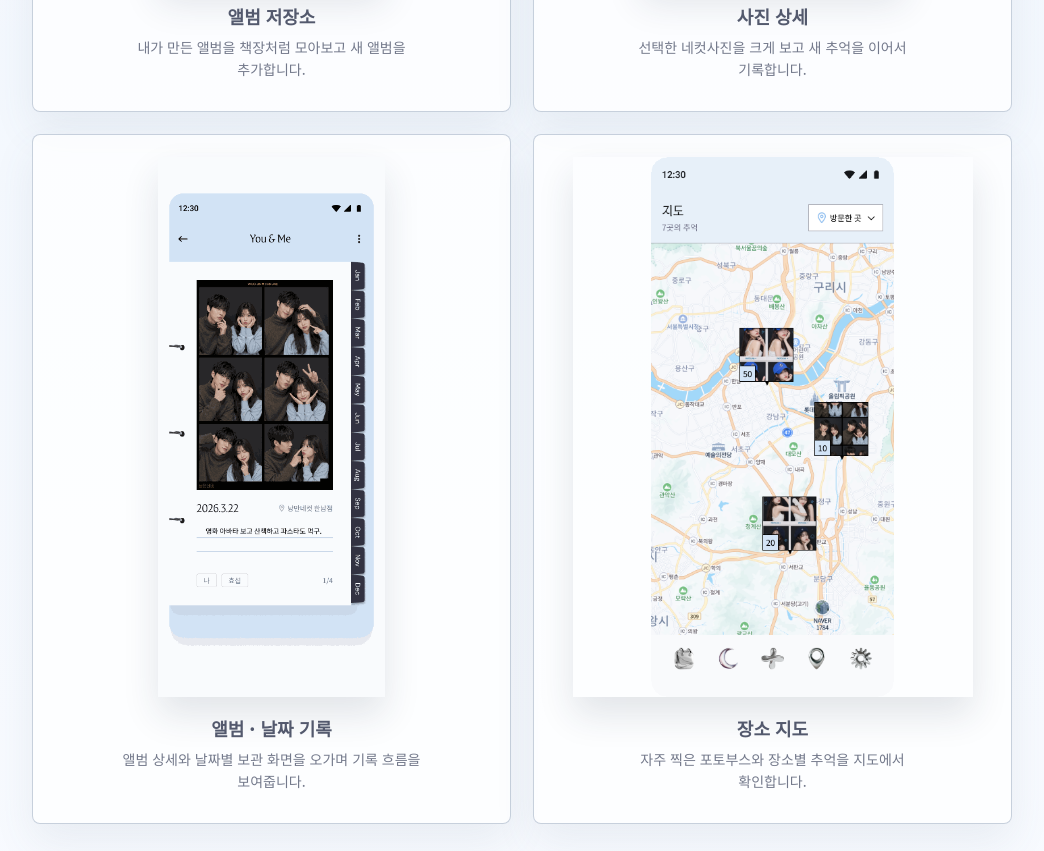
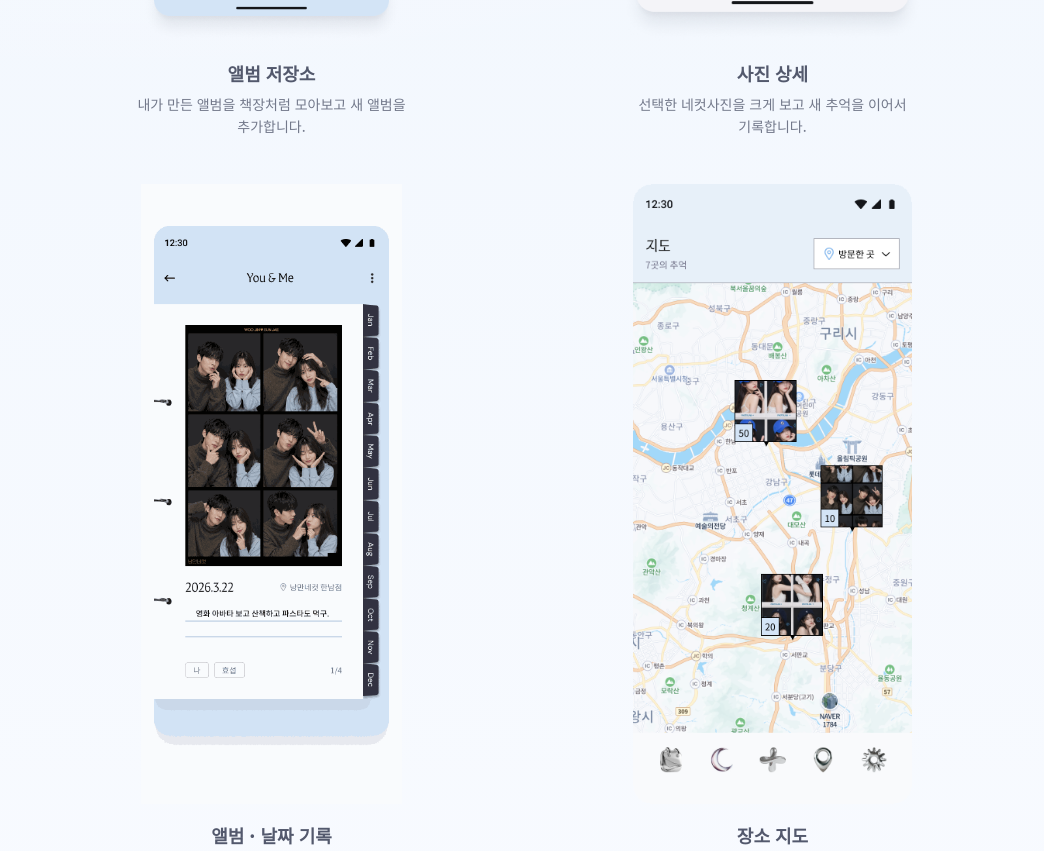
Before and after one commit to 4cutmoa/necutmoa-landing, a website: page index.html in a window 1280 px wide. Shown: the part 2730-3581 px from the top of the page, without its empty margins (118-1162 px from the left). Drawn offline with Linux system fonts and the light colour scheme.

Commit message:
Remove gallery image backgrounds

```diff
--- a/style.css
+++ b/style.css
@@ -602,8 +602,7 @@
 
 .intro-grid article,
 .plan-card,
-.notify-paper,
-.screen-gallery figure {
+.notify-paper {
   border: 1px solid rgba(178, 190, 207, 0.72);
   background: rgba(255,255,255,0.72);
   box-shadow: 0 18px 42px rgba(80, 98, 124, 0.09);
@@ -680,33 +679,38 @@
 .screen-gallery figure {
   position: relative;
   display: flex;
-  min-height: 690px;
+  min-height: 0;
   flex-direction: column;
   justify-content: flex-start;
   align-items: center;
   margin: 0;
-  padding: 22px 18px 24px;
-  border-radius: 8px;
-  overflow: hidden;
+  padding: 0 0 24px;
+  border: 0;
+  border-radius: 0;
+  overflow: visible;
+  background: transparent;
+  box-shadow: none;
 }
 
 .screen-shot {
   display: block;
   width: auto;
-  max-width: 100%;
-  height: 540px;
+  max-width: min(100%, 360px);
+  height: 620px;
   aspect-ratio: auto;
   object-fit: contain;
-  object-position: top center;
+  object-position: center;
   border: 0;
   border-radius: 0;
   background: transparent;
-  box-shadow: 0 18px 34px rgba(35, 48, 70, 0.12);
+  box-shadow: none;
+  filter: none;
 }
 
 .map-shot {
-  width: min(100%, 400px);
-  height: 540px;
+  width: auto;
+  max-width: min(100%, 360px);
+  height: 620px;
   object-fit: contain;
   object-position: center;
   margin: 0;
```
